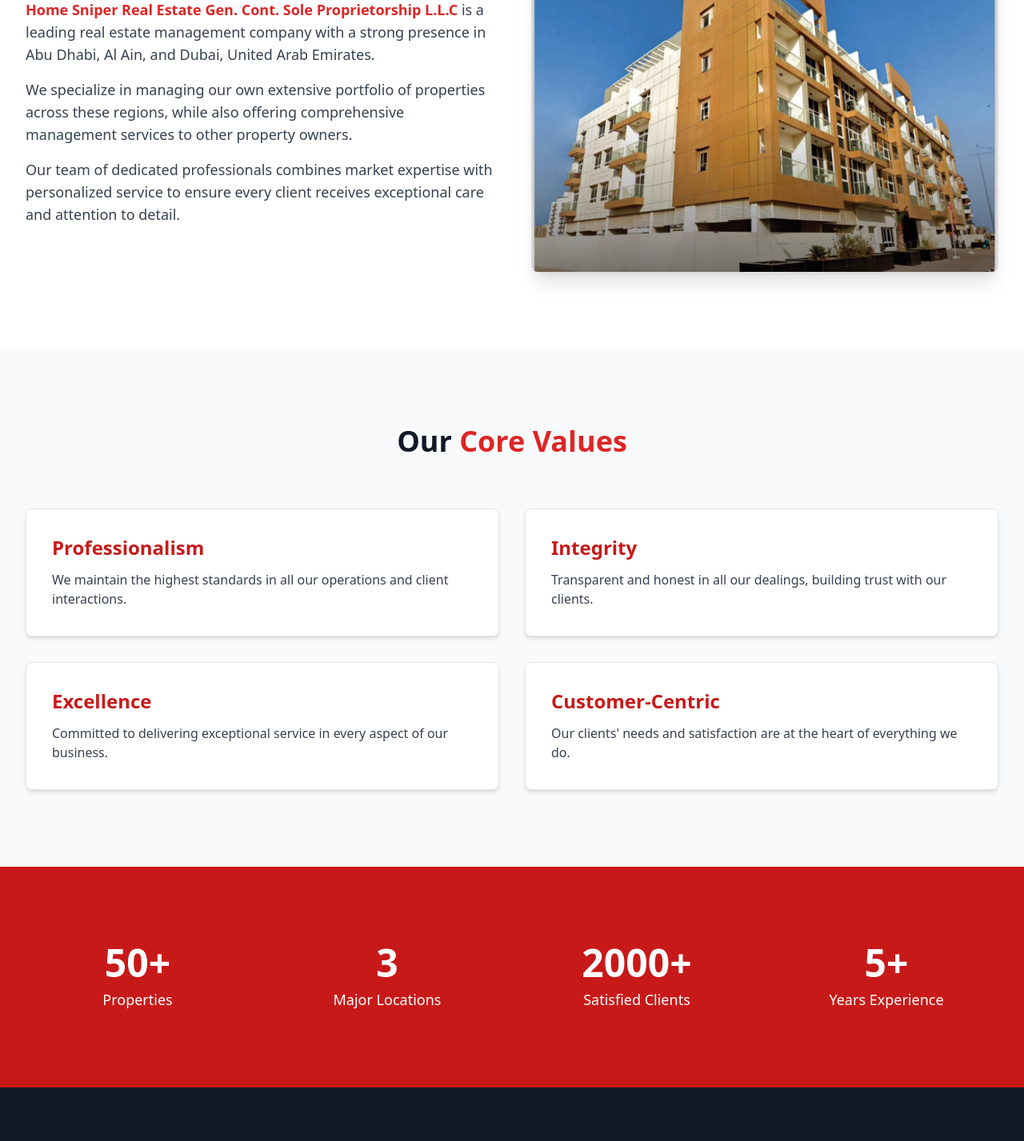
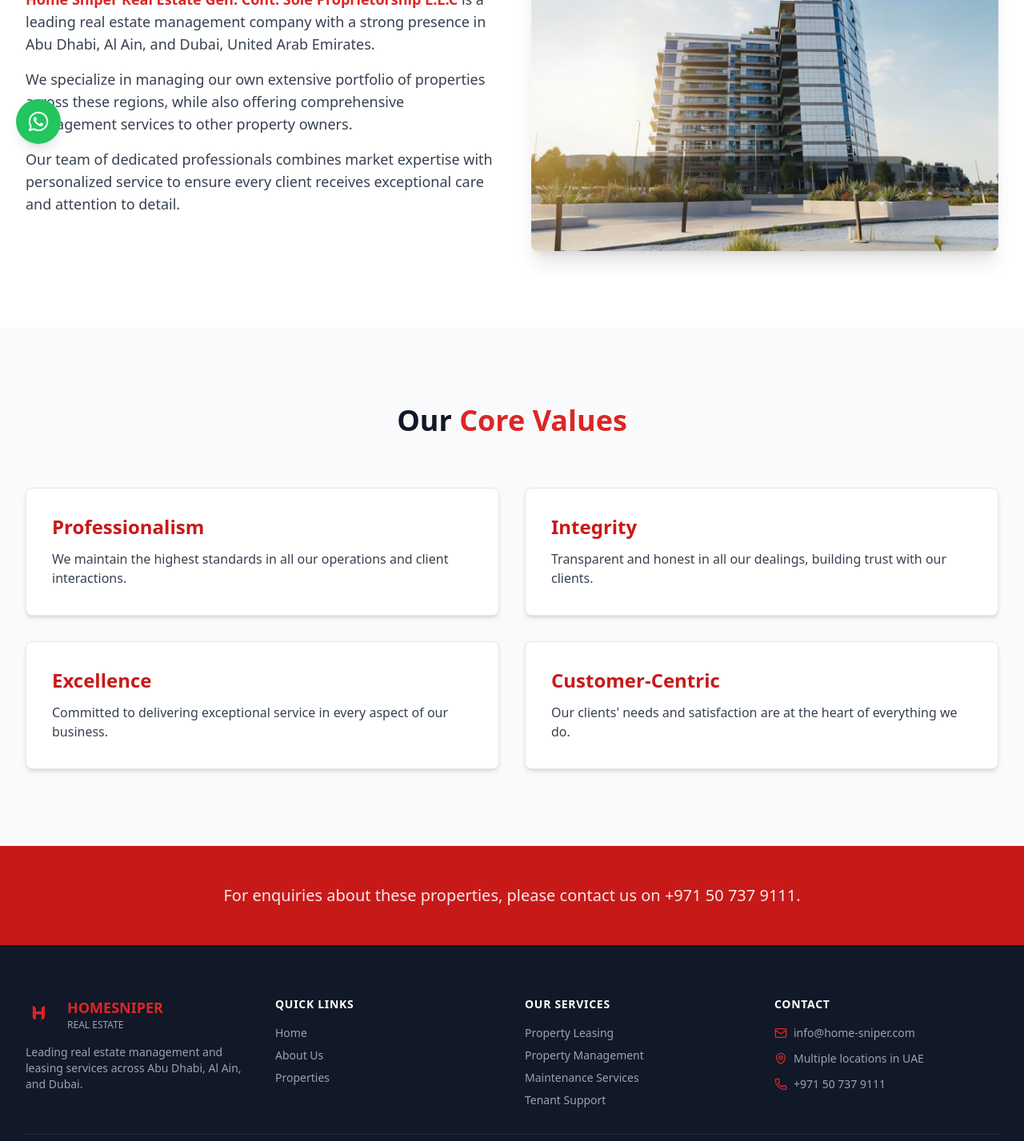
Before and after one commit to mhdrafeeq786/hs-real-estate, a React (Vite) app: page /about in a window 1280 px wide. Shown: the part 600-2027 px from the top of the page at 80% size. Built offline with nearby package versions, Linux system fonts and the light colour scheme.

Commit message:
updated the changes

```diff
--- a/client/components/Layout.tsx
+++ b/client/components/Layout.tsx
@@ -2,6 +2,7 @@ import { ReactNode } from "react";
 import { Navigation } from "./Navigation";
 import { Footer } from "./Footer";
 import ScrollToTop from "./ScrollToTop";
+import WhatsAppButton from "./WhatsAppButton";
 
 interface LayoutProps {
   children: ReactNode;
@@ -12,8 +13,13 @@ export function Layout({ children }: LayoutProps) {
     <div className="flex flex-col min-h-screen">
       <ScrollToTop />
       <Navigation />
+
       <main className="flex-grow">{children}</main>
+
       <Footer />
+
+      {/* Fixed WhatsApp Button */}
+      <WhatsAppButton />
     </div>
   );
 }
--- /dev/null
+++ b/client/components/WhatsAppButton.tsx
@@ -0,0 +1,22 @@
+import { FaWhatsapp } from "react-icons/fa";
+
+export default function WhatsAppButton() {
+  const phoneNumber = "+971507379111";
+  const message = "Hello, I would like to inquire about your available properties. Please let me know the details. Thank you!.";
+
+  const whatsappUrl = `https://wa.me/${phoneNumber}?text=${encodeURIComponent(
+    message
+  )}`;
+
+  return (
+    <a
+      href={whatsappUrl}
+      target="_blank"
+      rel="noopener noreferrer"
+      className="fixed bottom-5 left-5 z-50 flex items-center justify-center w-14 h-14 rounded-full bg-green-500 text-white shadow-lg hover:bg-green-600 transition"
+      aria-label="Chat on WhatsApp"
+    >
+      <FaWhatsapp size={28} />
+    </a>
+  );
+}
--- a/client/pages/About.tsx
+++ b/client/pages/About.tsx
@@ -66,7 +66,7 @@ export default function About() {
               whileHover={{ scale: 1.05 }}
             >
               <img
-                src="/assets/dubai - al varsan.jpeg"
+                src="/assets/aboutUsNew.jpeg"
                 alt="Dubai - Al Varsan"
                 className="rounded-lg shadow-xl"
               />
@@ -122,38 +122,25 @@ export default function About() {
         </div>
       </section>
 
-      {/* Stats */}
-      <section className="py-12 md:py-24 bg-brand-red text-white">
-        <div className="max-w-7xl mx-auto px-4 sm:px-6 lg:px-8">
-          <motion.div
-            className="grid grid-cols-2 lg:grid-cols-4 gap-8 text-center"
-            variants={staggerContainer}
-            initial="initial"
-            whileInView="animate"
-            viewport={{ once: true }}
-          >
-            {[
-              { number: "50+", label: "Properties" },
-              { number: "3", label: "Major Locations" },
-              { number: "2000+", label: "Satisfied Clients" },
-              { number: "5+", label: "Years Experience" },
-            ].map((stat, idx) => (
-              <motion.div key={idx} variants={slideInUp}>
+
+            {/* Summary Section */}
+            <section className="py-12 bg-brand-red text-white">
+              <div className="max-w-7xl mx-auto px-4 sm:px-6 lg:px-8">
                 <motion.div
-                  className="text-4xl md:text-5xl font-bold mb-2"
-                  initial={{ opacity: 0 }}
-                  whileInView={{ opacity: 1 }}
-                  transition={{ duration: 0.6, delay: idx * 0.1 }}
+                  className="text-center"
+                  initial={{ opacity: 0, y: 20 }}
+                  whileInView={{ opacity: 1, y: 0 }}
+                  transition={{ duration: 0.6 }}
                   viewport={{ once: true }}
                 >
-                  {stat.number}
+                <div className="text-center">
+                  <p className="text-xl text-white/90 mx-auto">
+                    For enquiries about these properties, please contact us on +971 50 737 9111.
+                  </p>
+                </div>
                 </motion.div>
-                <p className="text-lg">{stat.label}</p>
-              </motion.div>
-            ))}
-          </motion.div>
-        </div>
-      </section>
+              </div>
+            </section>
     </Layout>
   );
 }
--- a/client/pages/Index.tsx
+++ b/client/pages/Index.tsx
@@ -15,16 +15,18 @@ export default function HomePage() {
     <Layout>
       {/* Hero Section - Company Profile */}
       <section className="relative min-h-screen bg-brand-gradient text-white overflow-hidden flex items-center">
-        {/* Background image overlay */}
+        {/* Background image + colored blur overlay */}
+        <div className="absolute inset-0">
           <div
-          className="absolute inset-0 opacity-30"
+            className="absolute inset-0 bg-center bg-cover transform scale-105"
             style={{
-            backgroundImage:
-              "url('/assets/landing new.jpeg')",
+              backgroundImage: "url('/assets/landing new.jpeg')",
               backgroundSize: "cover",
               backgroundPosition: "center",
             }}
           />
+          <div className="absolute inset-0 bg-gradient-to-br from-black/50 via-[rgba(196,23,31,0.18)] to-black/30 backdrop-blur-sm" />
+        </div>
 
         {/* Animated background shapes */}
         <motion.div
@@ -40,62 +42,74 @@ export default function HomePage() {
 
         <div className="relative max-w-7xl mx-auto w-full py-20 sm:py-28 md:py-32 px-4 sm:px-6 lg:px-8">
           <motion.div
-            className="text-center max-w-3xl mx-auto"
+            className="max-w-6xl mx-auto flex flex-col md:flex-row items-start gap-8"
             initial={{ opacity: 0, y: 30 }}
             animate={{ opacity: 1, y: 0 }}
             transition={{ duration: 0.8 }}
           >
-            <div
-              className="mx-auto mb-4 w-24 h-24 flex items-center justify-center"
-              style={{ backgroundColor: 'rgba(255,255,255,0.95)', borderRadius: '50%', boxShadow: '0 20px 50px rgba(0,0,0,0.28)'}}
-            >
-              <Logo className="w-24 h-24" />
-            </div>
-            <motion.h1
-              className="text-5xl md:text-7xl font-bold mb-6 leading-tight"
-              style={{ textShadow: '2px 2px 4px rgba(0,0,0,0.5)' }}
-              variants={fadeInUp}
-              initial="initial"
-              animate="animate"
-              transition={{ duration: 0.6, delay: 0.2 }}
-            >
-              <span className="text-brand-red">H O M E</span> &nbsp; <span className="text-black">S N I P E R</span>
-              <span className="text-white block" style={{ fontSize: '40px' }}>R E A L &nbsp; E S T A T E</span>
-            </motion.h1>
-            <motion.p
-              className="text-xl md:text-2xl text-gray-200 mb-8"
-              variants={fadeInUp}
-              initial="initial"
-              animate="animate"
-              transition={{ duration: 0.6, delay: 0.4 }}
-            >
-              A leading real estate management company with a strong presence in
-              Abu Dhabi, Al Ain, and Dubai, United Arab Emirates.
-            </motion.p>
+            {/* Left-aligned content */}
+            <div className="w-full md:w-1/2 mt-4">
               <motion.div
-              className="flex flex-col sm:flex-row gap-4 justify-center"
+                className="text-left bg-gradient-to-br"
+                style={{ textShadow: '0 10px 30px rgba(0,0,0,0.65)', WebkitTextStroke: '0.5px rgba(0,0,0,0.12)' }}
                 variants={staggerContainer}
                 initial="initial"
                 animate="animate"
               >
-              <motion.div variants={fadeInUp}>
+                <motion.h1
+                  className="text-4xl md:text-6xl font-extrabold mb-3 leading-tight"
+                  style={{ textShadow: 'rgb(0 0 0 / 90%) 0px 8px 28px' }}
+                  variants={fadeInUp}
+                  initial="initial"
+                  animate="animate"
+                  transition={{ duration: 0.6, delay: 0.15 }}
+                >
+                  <span className="text-brand-red">HOME</span>
+                  <span className="mx-2 text-black">SNIPER</span>
+                </motion.h1>
+
+                <motion.div className="mb-4" variants={fadeInUp}>
+                  <span className="inline-block text-sm md:text-base px-3 py-1 bg-white/10 rounded-full text-white/90 font-semibold" style={{ textShadow: '0 4px 14px rgba(0,0,0,0.6)' }}>Trusted since 2005</span>
+                </motion.div>
+
+                <motion.p
+                  className="text-lg md:text-xl text-gray-100 mb-6 max-w-xl"
+                  style={{ textShadow: 'rgb(189 0 0) 0px 6px 20px' }}
+                  variants={fadeInUp}
+                  initial="initial"
+                  animate="animate"
+                  transition={{ duration: 0.6, delay: 0.3 }}
+                >
+                  Expert property management and leasing across Abu Dhabi, Al Ain and Dubai. Lease directly from owners — no middlemen.
+                </motion.p>
+
+                <motion.div className="flex flex-col sm:flex-row gap-4 mb-6" variants={fadeInUp}>
                   <Link
                     to="/properties"
-                  className="inline-flex items-center justify-center px-8 py-4 bg-brand-red text-white font-bold rounded-lg hover:opacity-90 transition-colors shadow-lg uppercase tracking-wider"
+                    className="inline-flex items-center justify-center px-6 py-3 bg-brand-red text-white font-semibold rounded-lg hover:opacity-95 transition-colors shadow-lg uppercase tracking-wide"
                   >
-                  Browse Properties
-                  <ArrowRight className="ml-2 w-5 h-5" />
+                    Explore Listings
+                    <ArrowRight className="ml-2 w-4 h-4" />
                   </Link>
-              </motion.div>
-              <motion.div variants={fadeInUp}>
+
                   <Link
                     to="/contact"
-                  className="inline-flex items-center justify-center px-8 py-4 border-2 border-white text-white font-bold rounded-lg hover:bg-white hover:text-gray-900 transition-colors uppercase tracking-wider"
+                    className="inline-flex items-center justify-center px-6 py-3 border-2 border-white text-white font-semibold rounded-lg hover:bg-white hover:text-gray-900 transition-colors uppercase tracking-wide"
                   >
-                  Contact Us
+                    Get In Touch
                   </Link>
                 </motion.div>
               </motion.div>
+
+            </div>
+
+            {/* Right-side hero image accent */}
+            <div className="hidden md:block md:w-1/2">
+              <div className="w-full h-80 rounded-xl overflow-hidden shadow-2xl border border-white/10">
+                <img src="/assets/landing new1.jpeg" alt="Hero accent" className="w-full h-full object-cover object-center transform hover:scale-105 transition-transform duration-700" />
+                <div className="absolute -mt-20 ml-6 bg-white/5 px-4 py-2 rounded-full text-white text-sm font-semibold">Featured: Downtown View</div>
+              </div>
+            </div>
           </motion.div>
         </div>
       </section>
@@ -500,12 +514,25 @@ export default function HomePage() {
               );
             })}
           </motion.div>
+        </div>
+      </section>
 
+            {/* Summary Section */}
+      <section className="pb-12 bg-brand-red text-white">
+        <div className="max-w-7xl mx-auto px-4 sm:px-6 lg:px-8">
+          <motion.div
+            className="text-center"
+            initial={{ opacity: 0, y: 20 }}
+            whileInView={{ opacity: 1, y: 0 }}
+            transition={{ duration: 0.6 }}
+            viewport={{ once: true }}
+          >
           <div className="text-center">
             <p className="text-xl text-white/90 mx-auto">
               For enquiries about these properties, please contact us on +971 50 737 9111.
             </p>
           </div>
+          </motion.div>
         </div>
       </section>
     </Layout>
--- a/package.json
+++ b/package.json
@@ -26,7 +26,9 @@
     "@supabase/supabase-js": "^2.89.0",
     "dotenv": "^17.2.1",
     "express": "^5.1.0",
+    "next": "^16.1.1",
     "nodemailer": "^7.0.12",
+    "react-icons": "^5.5.0",
     "zod": "^3.25.76"
   },
   "devDependencies": {
```
Also changed, not shown: public/assets/landing new1.jpeg (added), 1 other file (tests, documents, lock files or other folders). Lines whose indentation alone changed are shown as unchanged.
